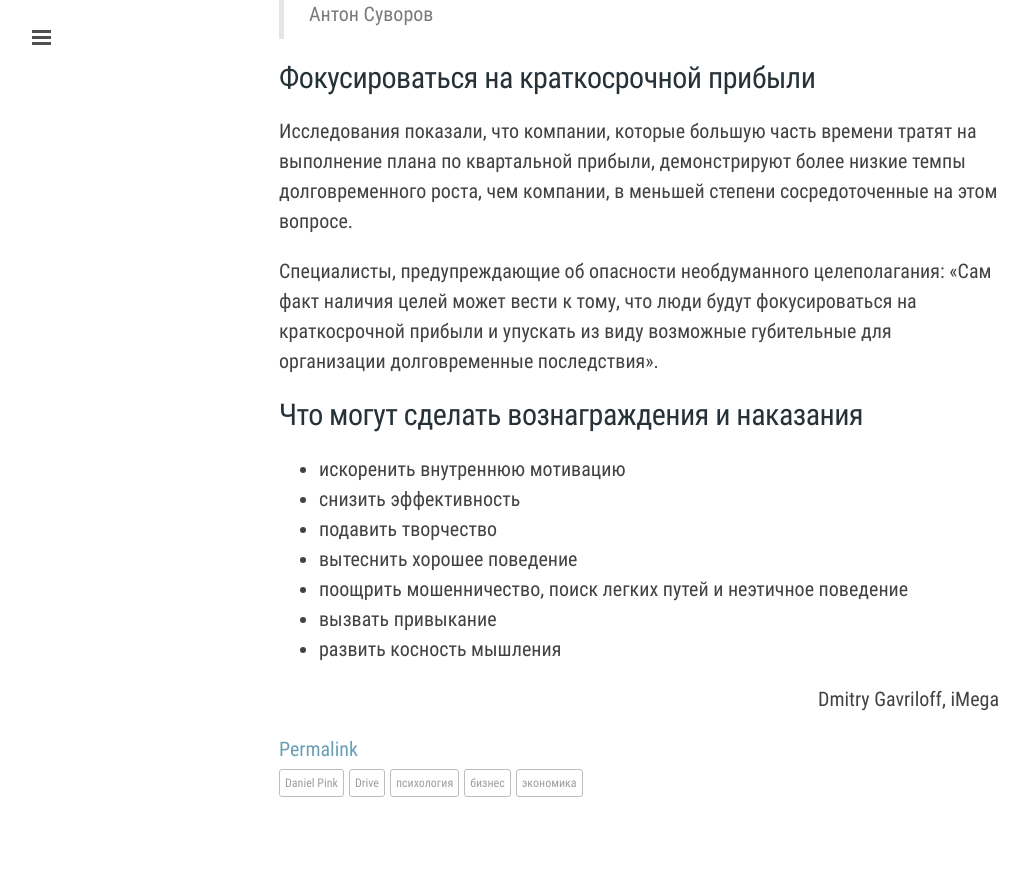
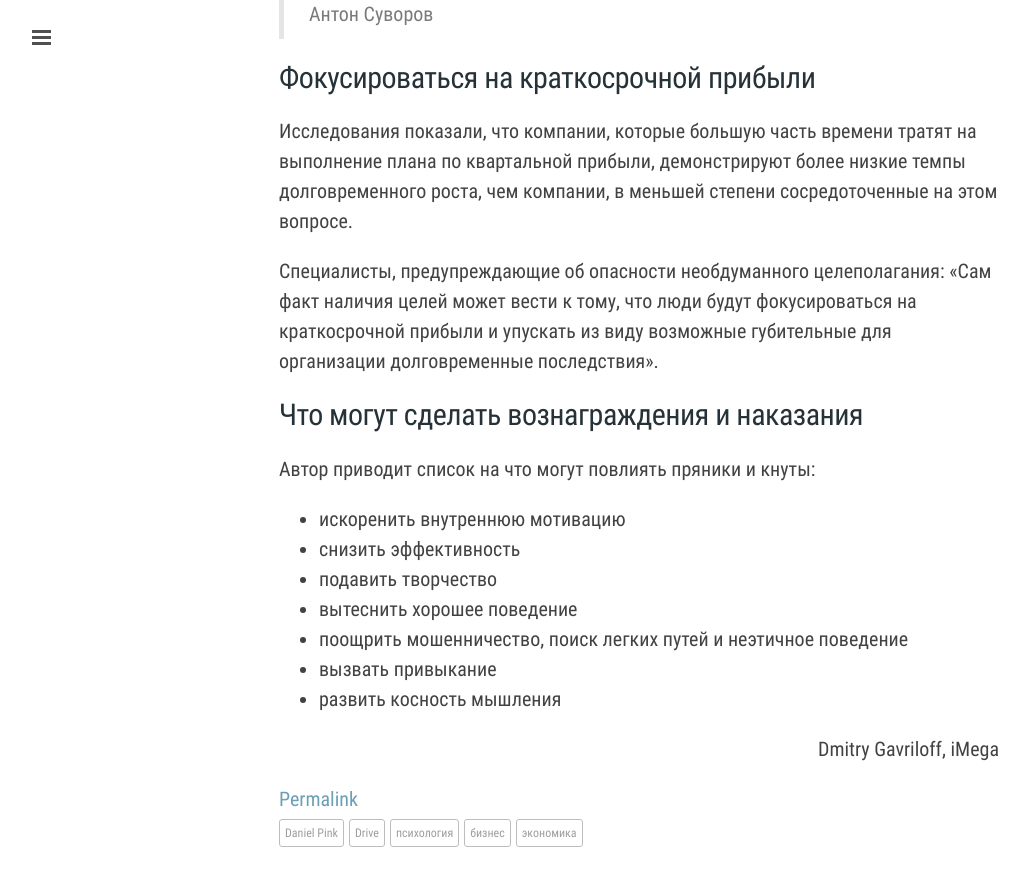
Before and after one commit to iMega/imega.github.io, a Jekyll site: the page built from _posts/2016-12-30-daniel-pink-drive.md, in a window 1280 px wide and 900 px high, scrolled down 4186 px. Shown: the top 886 px of the window, without its empty margins (1-1030 px from the left). Built offline with Jekyll 4.4.1, drawn with Linux system fonts in a browser that asks for light colours; comment, search, counter and statistics services are not loaded; before the commit the page ends 5036 px from its top, so only the background shows below that.

Commit message:
daniel pink drive

```diff
--- a/_posts/2016-12-30-daniel-pink-drive.md
+++ b/_posts/2016-12-30-daniel-pink-drive.md
@@ -158,6 +158,7 @@ tags:
 губительные для организации долговременные последствия».
 
 ## Что могут сделать вознаграждения и наказания
+Автор приводит список на что могут повлиять пряники и кнуты:
   - искоренить внутреннюю мотивацию
   - снизить эффективность
   - подавить творчество
```
